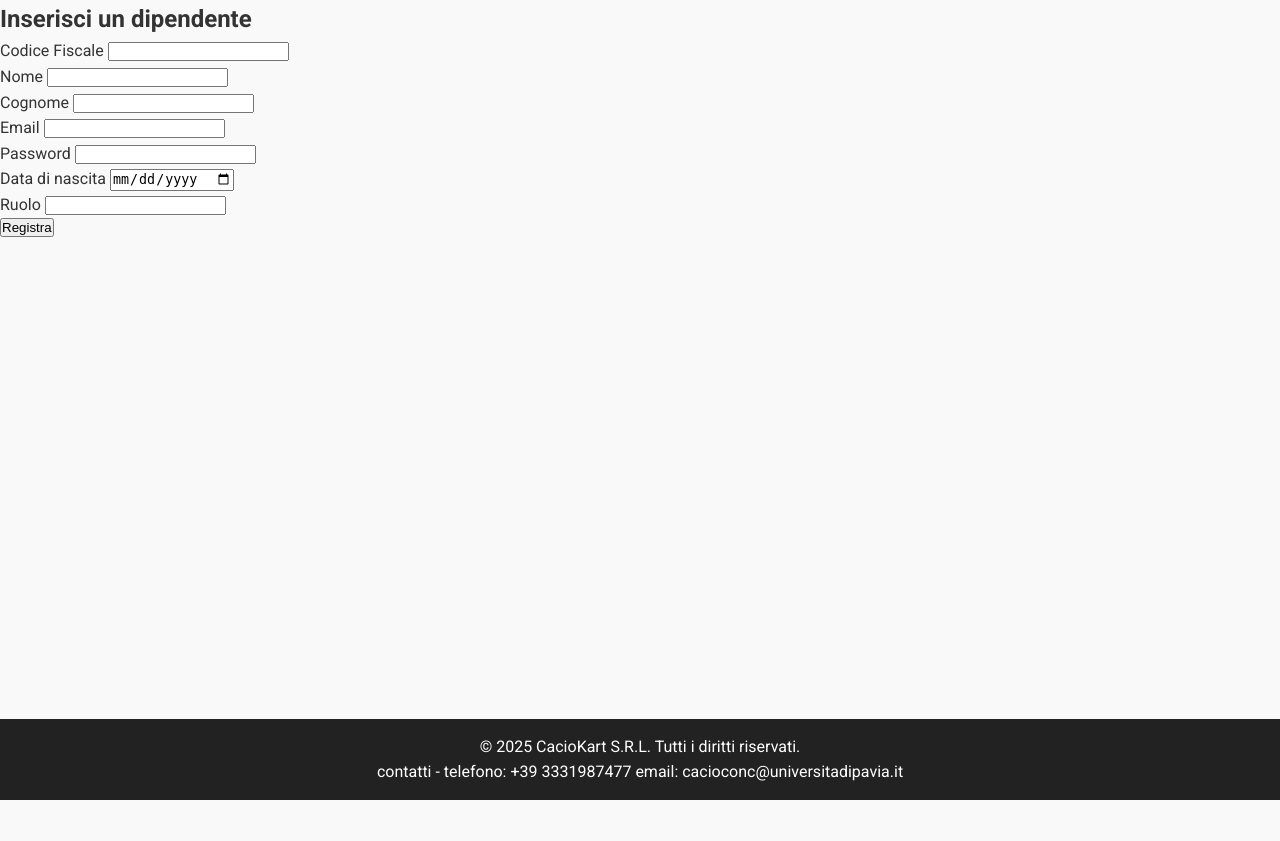
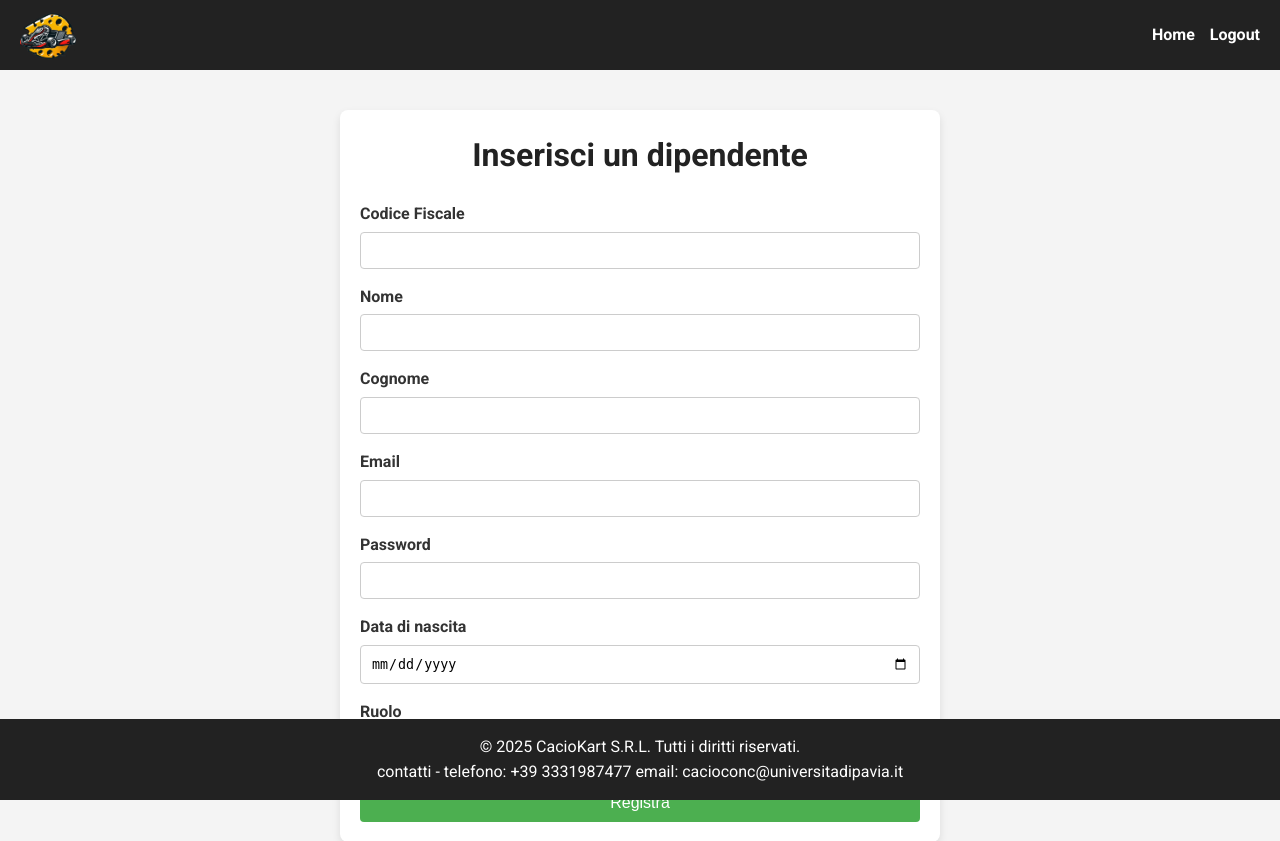
Before and after one commit to IngSW-unipv/Progetto-I25, a PHP site: page /aggiuntaDipendenti.php in a window 1280 px wide. Shown: the top 841 px of the page. Before the commit the page ends 800 px from the top, so only its background shows below. Run offline with PHP 8.4, Linux system fonts and the light colour scheme; the visitor is signed in with stand-in values (Sample User, id 1).

Commit message:
correzione form aggiunta dip + ritocchi

```diff
--- a/dromokart-WebSite/aggiuntaDipendenti.php
+++ b/dromokart-WebSite/aggiuntaDipendenti.php
@@ -1,12 +1,11 @@
-<?php
+<?php /*
   session_start();
   if(!isset($_SESSION['username']) || $_SESSION['rank'] != "5"){
     header('Location: index.php');
     die();
-  }
+  }*/
 
   include 'default/footerConce.php';
-  include 'default/modalHome.php';
 ?>
 
 
@@ -19,10 +18,26 @@
   <!-- Importa il font Roboto -->
   <link href="https://fonts.googleapis.com/css?family=Roboto:400,700&display=swap" rel="stylesheet">
   <!-- Collegamento al file CSS esterno -->
-  <link rel="stylesheet" href="css/styles.css">
+  <link rel="stylesheet" href="css/registration.css">
 </head>
 <body>
   <main>
+   <!-- Header -->
+   <header>
+      <div class="header-container">
+         <div class="logo">
+         <a href="index.php">
+            <img src="immagini/LOGO_KART.png" alt="Logo CacioKart">
+         </a>
+         </div>
+         <nav>
+         <ul>
+            <li><a href="proprietario.php">Home</a></li>
+            <li><a id="logoutBtn">Logout</a></li>
+         </ul>
+         </nav>
+      </div>
+   </header>
     <section class="form-section">
       <h1>Inserisci un dipendente</h1>
       <!-- lista attributi: cf, nome, cognome, mail, password, data_n, ruolo, ore_lavorate, stipendio -->
@@ -52,8 +67,13 @@
             <input type="date" id="data-nascita" name="data_nascita" required>
          </div>
          <div class="form-group">
-            <label for="rank">Ruolo</label> <!-- sara un dropdown-->
-            <input type="text" id="rank" name="rank" required>
+            <label for="rank">Ruolo</label>
+            <select id="rank" name="rank">
+               <option value="1">Meccanico</option>
+               <option value="2">Gestore concessionaria</option>
+               <option value="3">Arbitro</option>
+               <option value="4">Organizzatore</option>
+            </select>
          </div>
          <div class="form-group">
             <button type="submit">Registra</button>
--- a/dromokart-WebSite/css/registration.css
+++ b/dromokart-WebSite/css/registration.css
@@ -78,6 +78,12 @@
     border: 1px solid #ccc;
     border-radius: 4px;
   }
+  .form-group select {
+    width: 100%;
+    padding: 10px;
+    border: 1px solid #ccc;
+    border-radius: 4px;
+}
   .form-group button {
     width: 100%;
     padding: 10px;
--- a/dromokart-WebSite/default/modalHome.php
+++ b/dromokart-WebSite/default/modalHome.php
@@ -4,7 +4,7 @@
     <span class="close-modal" id="closeModal">&times;</span>
     <h2>Login</h2>
     <form action="" method="post">
-      <input type="text" name="username" placeholder="Nome utente" required>
+      <input type="text" name="username" placeholder="Codice Fiscale" required>
       <input type="password" name="password" placeholder="Password" required>
       <button type="submit">Accedi</button>
     </form>
--- a/dromokart-WebSite/logic/authenticate.php
+++ b/dromokart-WebSite/logic/authenticate.php
@@ -30,6 +30,8 @@ if (count($str) < 2) {
 }
 
 // Controlla il primo valore e redirigi di conseguenza
+//la seconda cifra indica: 0 utente semplice; 1 meccanico; 2 gestore concessionaria; 3 arbitro; 4 organizzatore;
+//5 proprietario
 if ($str[0] === "0") {
     header("Location: ../index.php");
     exit();
```
Also changed, not shown: dromokart-WebSite/logic/register.php (+4 -4 lines), dromokart-WebSite/protocols.md (added, +25 -0 lines).
